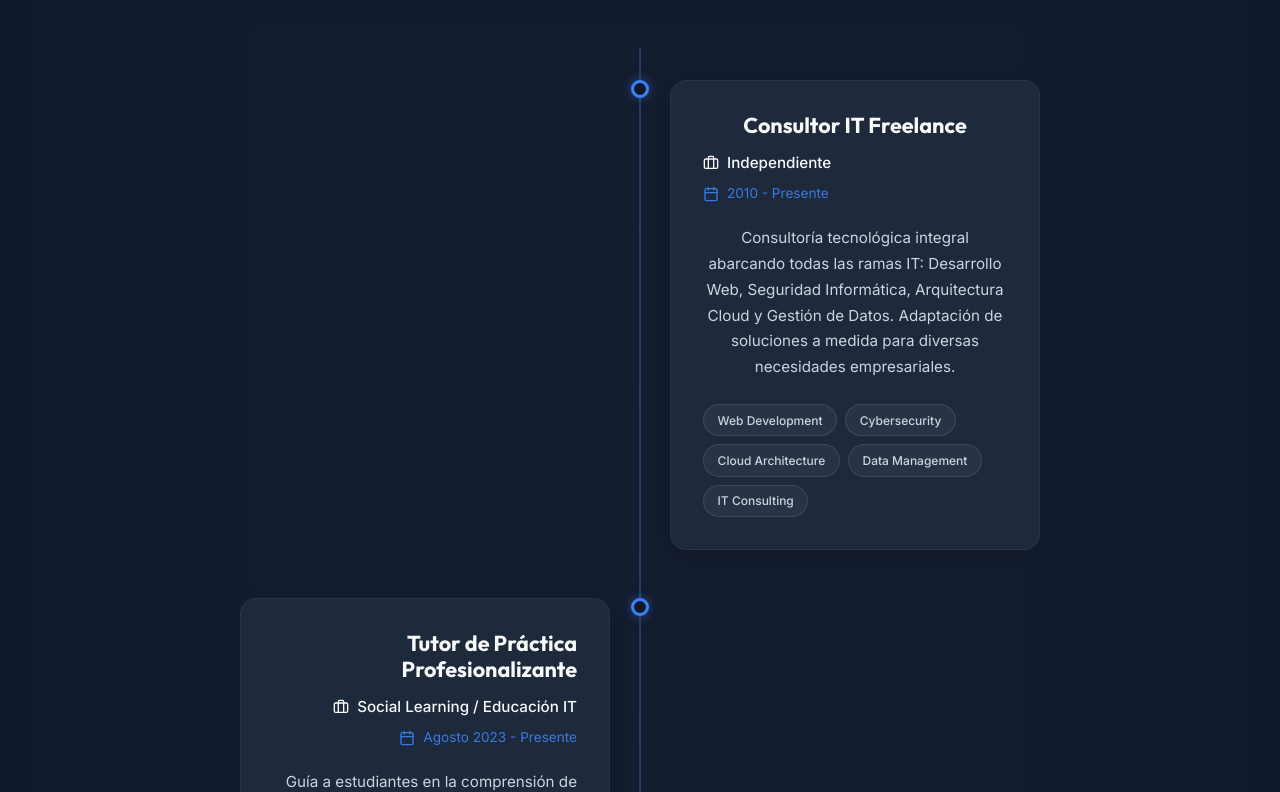
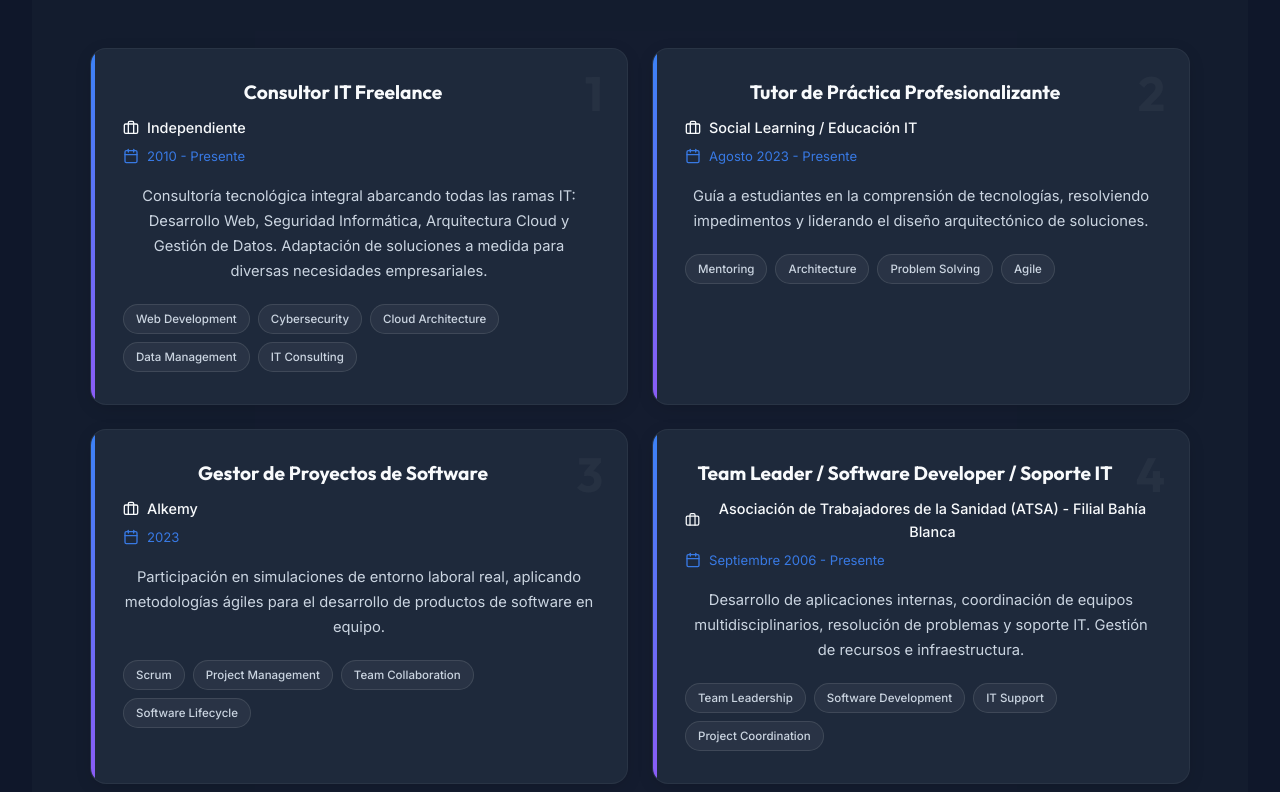
Before and after one commit to gabrielgagz/gabrielgagz.github.io, a React (Vite) app: page / in a window 1280 px wide. Shown: the part 1748-2540 px from the top of the page. Built offline with nearby package versions, Linux system fonts and the light colour scheme.

Commit message:
Final polish: grid layouts, custom favicon, photo effects, expanded skills and certifications

```diff
--- a/index.html
+++ b/index.html
@@ -2,7 +2,7 @@
 <html lang="en">
   <head>
     <meta charset="UTF-8" />
-    <link rel="icon" type="image/svg+xml" href="/vite.svg" />
+    <link rel="icon" type="image/png" href="/favicon.png" />
     <meta name="viewport" content="width=device-width, initial-scale=1.0" />
     <meta name="description" content="Portfolio de Gabriel Gomez, Agile / IT Project Coordinator y Software Developer." />
     <title>Gabriel Gomez | Portfolio</title>
--- a/src/components/Education.css
+++ b/src/components/Education.css
@@ -1,20 +1,12 @@
 .education {
-    background-color: rgba(30, 41, 59, 0.3);
-}
-
-.edu-cert-container {
-    display: grid;
-    grid-template-columns: 1fr;
-    gap: 3rem;
-    max-width: 1000px;
-    margin: 0 auto;
+    background-color: rgba(30, 41, 59, 0.15);
 }
 
 .section-header {
     display: flex;
     align-items: center;
     gap: 1rem;
-    margin-bottom: 2rem;
+    margin-bottom: 1.75rem;
 }
 
 .header-icon {
@@ -26,47 +18,83 @@
     color: var(--text-primary);
 }
 
+/* Unified grid container for the whole section */
+.edu-cert-container {
+    display: grid;
+    grid-template-columns: 1fr;
+    gap: 3rem;
+    max-width: 1100px;
+    margin: 0 auto;
+}
+
+/* The cert cards grid matches experience & skills grid */
+.cert-cards {
+    display: grid;
+    grid-template-columns: 1fr;
+    gap: 1.25rem;
+}
+
+/* Shared card style — same as experience cards */
 .edu-card {
     background: var(--bg-secondary);
-    padding: 1.75rem;
-    border-radius: 12px;
-    border-left: 4px solid var(--accent-primary);
-    margin-bottom: 1.5rem;
-    transition: transform var(--transition-normal), box-shadow var(--transition-normal);
+    padding: 1.75rem 1.75rem 1.75rem 2rem;
+    border-radius: 16px;
+    border: 1px solid rgba(255, 255, 255, 0.05);
+    box-shadow: 0 4px 20px -5px rgba(0, 0, 0, 0.2);
+    transition: all var(--transition-normal);
+    position: relative;
+    overflow: hidden;
+}
+
+/* Left accent bar — timeline feel */
+.edu-card::before {
+    content: '';
+    position: absolute;
+    top: 0;
+    left: 0;
+    height: 100%;
+    width: 4px;
+    background: linear-gradient(to bottom, var(--accent-primary), var(--accent-secondary));
+    border-radius: 4px 0 0 4px;
 }
 
 .edu-card:hover {
-    transform: translateX(5px);
-    box-shadow: 0 4px 20px rgba(0, 0, 0, 0.15);
-    border-left-color: var(--accent-secondary);
+    border-color: rgba(139, 92, 246, 0.3);
+    box-shadow: 0 10px 30px -10px rgba(139, 92, 246, 0.2);
+    transform: translateY(-4px);
 }
 
 .edu-title {
-    font-size: 1.15rem;
+    font-size: 1.05rem;
     font-weight: 600;
     color: var(--text-primary);
     margin-bottom: 0.5rem;
+    line-height: 1.4;
 }
 
 .edu-institution {
-    font-size: 1rem;
+    font-size: 0.9rem;
     color: var(--text-secondary);
-    margin-bottom: 0.5rem;
+    margin-bottom: 0.35rem;
 }
 
 .edu-date {
-    font-size: 0.85rem;
+    font-size: 0.82rem;
     color: var(--accent-primary);
     font-weight: 500;
 }
 
-.cert-cards {
-    display: flex;
-    flex-direction: column;
-}
-
-@media (min-width: 768px) {
-    .edu-cert-container {
+/* 2-col for certs at sm breakpoint */
+@media (min-width: 640px) {
+    .cert-cards {
         grid-template-columns: 1fr 1fr;
     }
 }
+
+/* Side-by-side education + certs at md breakpoint */
+@media (min-width: 768px) {
+    .edu-cert-container {
+        grid-template-columns: 1fr 2fr;
+        gap: 2rem;
+    }
+}
--- a/src/components/Experience.css
+++ b/src/components/Experience.css
@@ -2,50 +2,24 @@
     background-color: rgba(30, 41, 59, 0.3);
 }
 
+/* === GRID LAYOUT (like Skills) === */
 .timeline {
-    position: relative;
-    max-width: 800px;
+    display: grid;
+    grid-template-columns: 1fr;
+    gap: 1.5rem;
+    max-width: 1100px;
     margin: 0 auto;
-    padding: 2rem 0;
 }
 
-.timeline::before {
-    content: '';
-    position: absolute;
-    top: 0;
-    left: 20px;
-    height: 100%;
-    width: 2px;
-    background: linear-gradient(to bottom, var(--accent-primary), var(--accent-secondary));
-    opacity: 0.3;
+/* Each card */
+.timeline-item {
+    position: relative;
 }
 
-.timeline-item {
-    position: relative;
-    margin-bottom: 3rem;
-    padding-left: 60px;
-}
-
-.timeline-item:last-child {
-    margin-bottom: 0;
-}
-
+/* The dot/marker is repurposed as a numbered badge in top-left */
 .timeline-marker {
-    position: absolute;
-    left: 12px;
-    top: 0;
-    width: 18px;
-    height: 18px;
-    border-radius: 50%;
-    background: var(--bg-primary);
-    border: 3px solid var(--accent-primary);
-    box-shadow: 0 0 10px rgba(59, 130, 246, 0.5);
-    transition: transform var(--transition-normal);
-}
-
-.timeline-item:hover .timeline-marker {
-    transform: scale(1.3);
-    background: var(--accent-primary);
+    display: none;
+    /* hide old dot marker */
 }
 
 .timeline-content {
@@ -55,17 +29,50 @@
     border: 1px solid rgba(255, 255, 255, 0.05);
     box-shadow: 0 4px 20px -5px rgba(0, 0, 0, 0.2);
     transition: all var(--transition-normal);
+    height: 100%;
+    position: relative;
+    overflow: hidden;
+}
+
+/* Subtle left accent line as "timeline" feel */
+.timeline-content::before {
+    content: '';
+    position: absolute;
+    top: 0;
+    left: 0;
+    height: 100%;
+    width: 4px;
+    background: linear-gradient(to bottom, var(--accent-primary), var(--accent-secondary));
+    border-radius: 4px 0 0 4px;
 }
 
 .timeline-item:hover .timeline-content {
     border-color: rgba(139, 92, 246, 0.3);
     box-shadow: 0 10px 30px -10px rgba(139, 92, 246, 0.2);
+    transform: translateY(-4px);
+}
+
+/* Timeline "step" number badge */
+.timeline-content::after {
+    content: attr(data-index);
+    position: absolute;
+    top: 1.25rem;
+    right: 1.5rem;
+    font-family: var(--font-heading);
+    font-size: 3rem;
+    font-weight: 700;
+    color: rgba(255, 255, 255, 0.04);
+    line-height: 1;
+    pointer-events: none;
+    user-select: none;
 }
 
 .timeline-role {
-    font-size: 1.35rem;
+    font-size: 1.2rem;
     color: var(--text-primary);
     margin-bottom: 0.75rem;
+    padding-right: 2rem;
+    /* avoid overlap with ghost number */
 }
 
 .timeline-company,
@@ -73,9 +80,8 @@
     display: flex;
     align-items: center;
     gap: 0.5rem;
-    color: var(--text-secondary);
-    font-size: 0.95rem;
-    margin-bottom: 0.5rem;
+    font-size: 0.9rem;
+    margin-bottom: 0.4rem;
 }
 
 .timeline-company {
@@ -84,17 +90,17 @@
 }
 
 .timeline-duration {
-    font-size: 0.85rem;
+    font-size: 0.82rem;
     color: var(--accent-primary);
-    margin-bottom: 1.25rem;
+    margin-bottom: 1.1rem;
     opacity: 0.9;
 }
 
 .timeline-description {
     color: var(--text-secondary);
     line-height: 1.7;
-    margin-bottom: 1.5rem;
-    font-size: 0.95rem;
+    margin-bottom: 1.25rem;
+    font-size: 0.92rem;
 }
 
 .timeline-tags {
@@ -106,9 +112,9 @@
 .timeline-tag {
     background: rgba(255, 255, 255, 0.05);
     color: var(--text-secondary);
-    padding: 0.35rem 0.85rem;
+    padding: 0.3rem 0.75rem;
     border-radius: 100px;
-    font-size: 0.75rem;
+    font-size: 0.72rem;
     font-weight: 500;
     border: 1px solid rgba(255, 255, 255, 0.1);
     transition: all var(--transition-fast);
@@ -120,37 +126,9 @@
     border-color: rgba(59, 130, 246, 0.3);
 }
 
-@media (min-width: 768px) {
-    .timeline::before {
-        left: 50%;
-        transform: translateX(-50%);
-    }
-
-    .timeline-marker {
-        left: 50%;
-        transform: translateX(-50%);
-    }
-
-    .timeline-item:nth-child(even) {
-        padding-left: 0;
-        padding-right: calc(50% + 30px);
-    }
-
-    .timeline-item:nth-child(odd) {
-        padding-left: calc(50% + 30px);
-    }
-
-    .timeline-item:nth-child(even) .timeline-content {
-        text-align: right;
-    }
-
-    .timeline-item:nth-child(even) .timeline-company,
-    .timeline-item:nth-child(even) .timeline-duration,
-    .timeline-item:nth-child(even) .timeline-tags {
-        justify-content: flex-end;
-    }
-
-    .timeline-item:hover .timeline-marker {
-        transform: translateX(-50%) scale(1.3);
+/* === RESPONSIVE GRID (2 columns like Skills) === */
+@media (min-width: 640px) {
+    .timeline {
+        grid-template-columns: 1fr 1fr;
     }
 }
--- a/src/components/Experience.jsx
+++ b/src/components/Experience.jsx
@@ -15,7 +15,7 @@ const Experience = () => {
                     {experiences.map((exp, index) => (
                         <div key={exp.id} className="timeline-item">
                             <div className="timeline-marker"></div>
-                            <div className="timeline-content">
+                            <div className="timeline-content" data-index={index + 1}>
                                 <div className="timeline-header">
                                     <h3 className="timeline-role">{exp.role}</h3>
                                     <div className="timeline-company">
--- a/src/components/Hero.css
+++ b/src/components/Hero.css
@@ -134,8 +134,7 @@
 }
 
 .hero-image-container:hover .hero-profile-pic {
-    transform: scale(1.1);
-    filter: grayscale(0%) contrast(1) brightness(1);
+    transform: scale(1.08);
 }
 
 @keyframes pulse {
```
Also changed, not shown: public/favicon.png (added).
